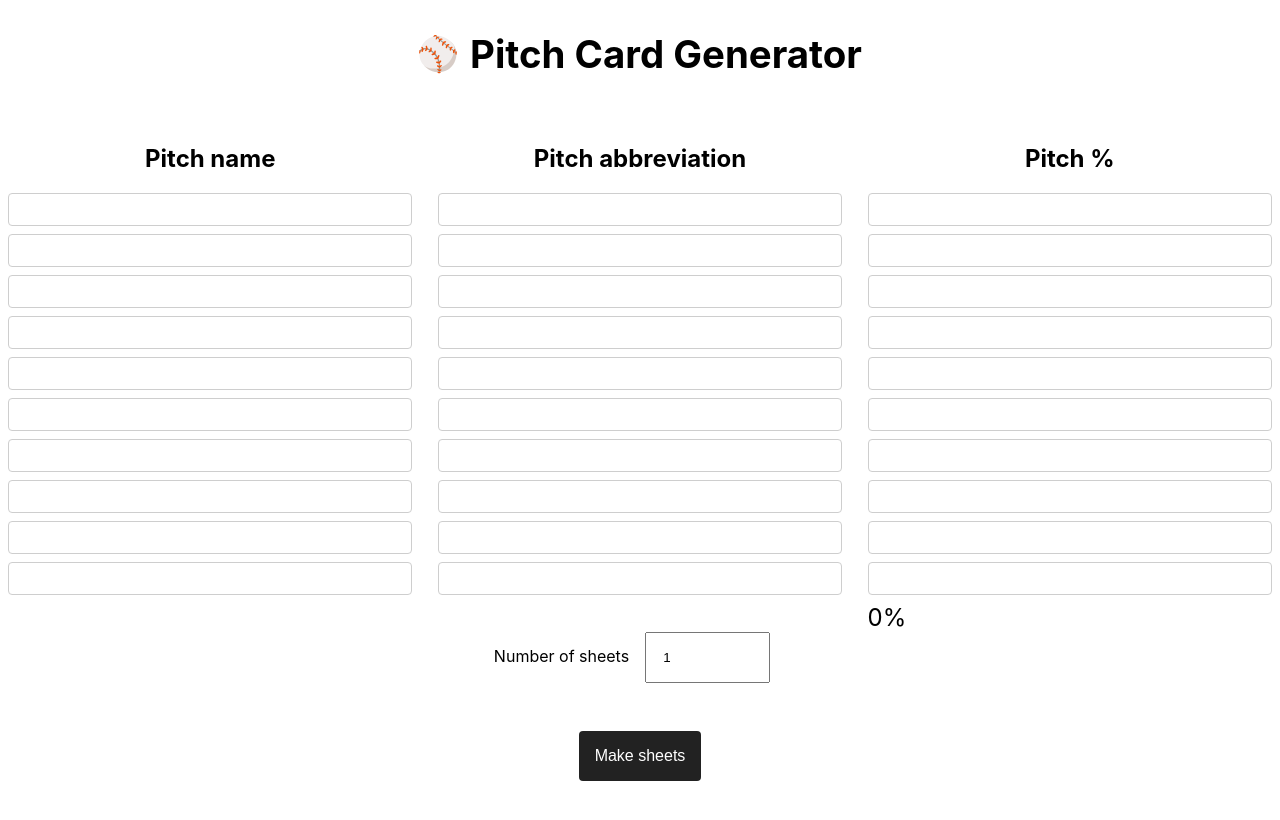
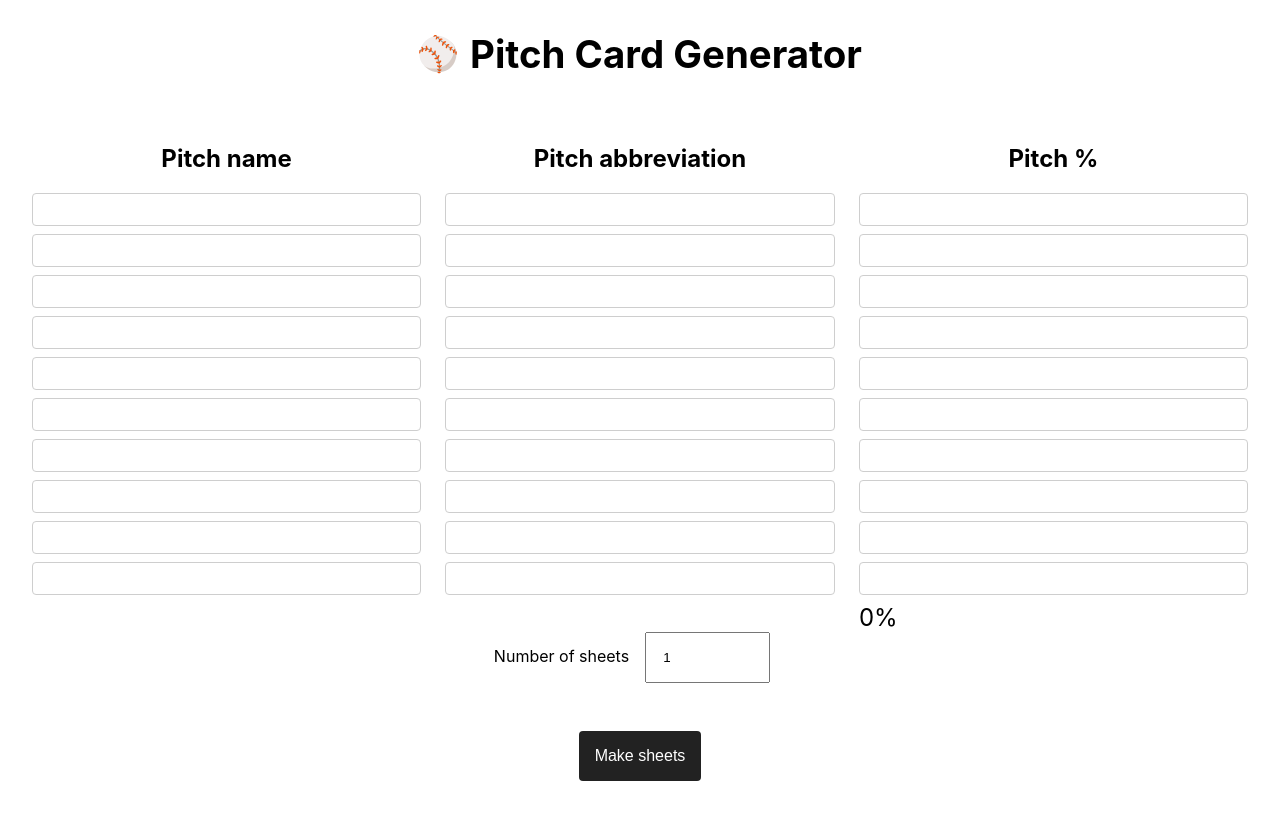
Before and after one commit to johnjago/pitch, a Next.js app: page / in a window 1280 px wide. Shown: the top 820 px of the page. Built offline with nearby package versions, Linux system fonts and the light colour scheme.

Commit message:
Increase margins and set a `max-width`

```diff
--- a/styles/Home.module.css
+++ b/styles/Home.module.css
@@ -1,6 +1,8 @@
 .container {
 	min-height: 100vh;
-	padding: 0 0.5rem;
+	padding: 0 2rem;
+	max-width: 80rem;
+	margin: 0 auto;
 	display: flex;
 	flex-direction: column;
 	justify-content: center;
```
